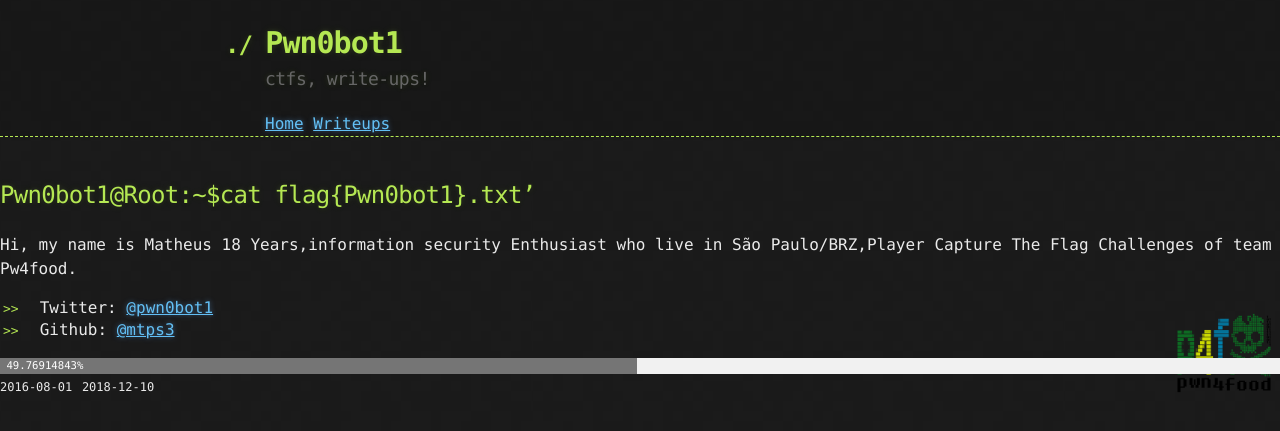
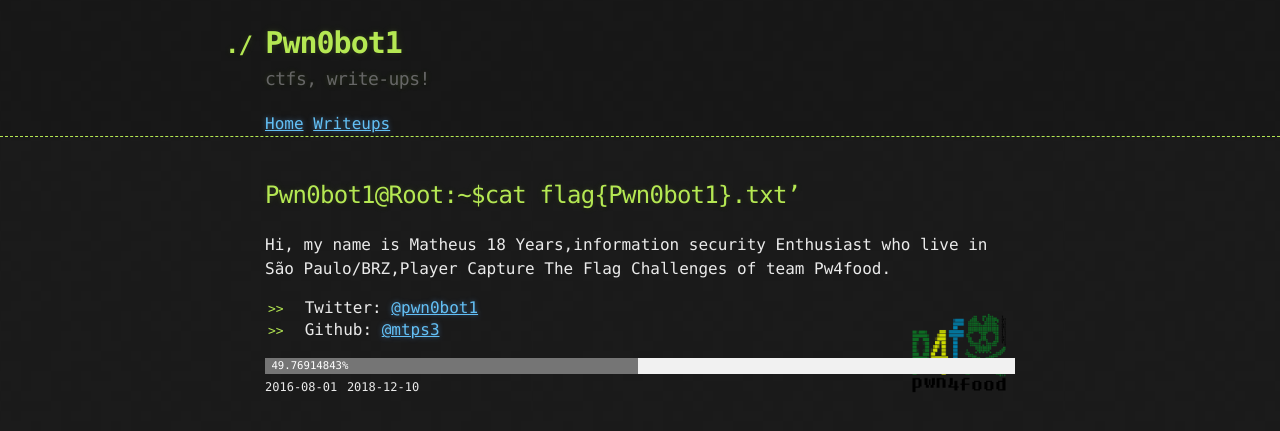
Before and after one commit to mtps3/Mtps3.github.io, a Jekyll site: the page built from index.md, in a window 1280 px wide. Shown: the top 431 px of the page. Built offline with Jekyll 4.4.1, drawn with Linux system fonts in a browser that asks for light colours.

Commit message:
Update mainpage.html

```diff
--- a/_layouts/mainpage.html
+++ b/_layouts/mainpage.html
@@ -2,7 +2,15 @@
 layout: default
 ---
 
+<div class="post">
+
+  <article class="post-content">
+  {{ content }}
+  </article>
+
 </div>
+
+
 <!DOCTYPE html>
 <html>
 <head>
@@ -10,11 +18,7 @@ layout: default
     <link href="/css/mtps3.css" rel="stylesheet" type="text/css">
 </head>
 <body>
-                           <div class="post">
 
-                                <article class="post-content">
-                                        {{ content }}
-                                             </article>
                             <div class="progress-container">
                                 <div class="progressbar" id="progress-conscription" style="width:100.94710659352%; font-size:8pt; font-family:Consolas; color:white; line-height:15px;">&nbsp;100.94710659%</div>
                             </div>
```
